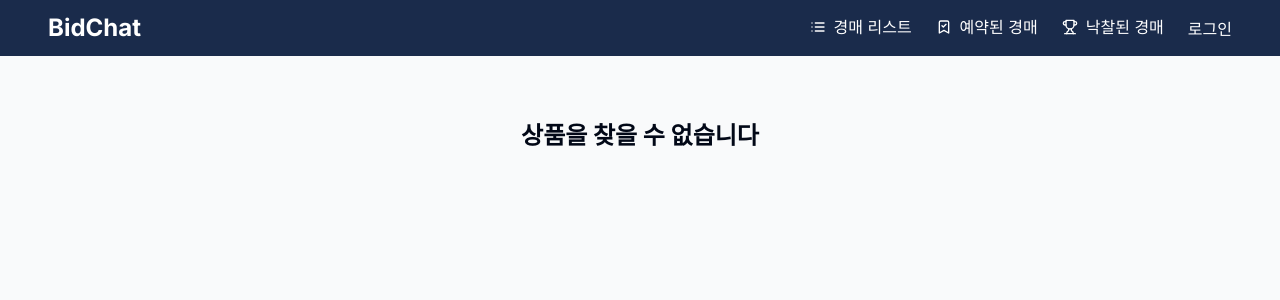
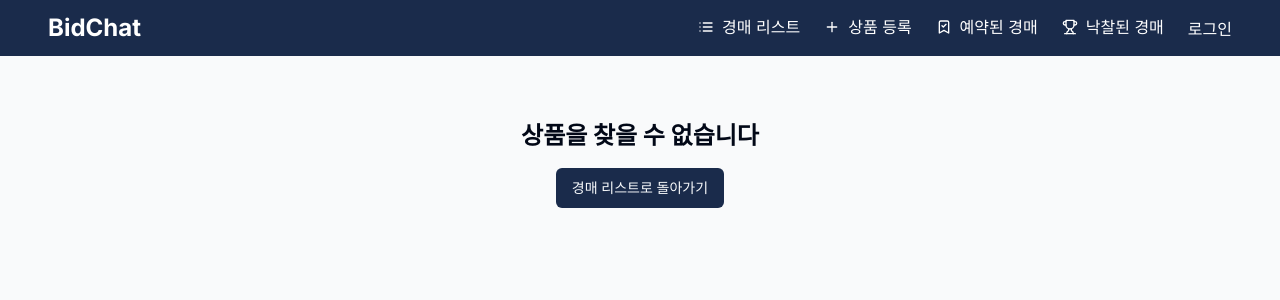
Before and after one commit to rlawjdgkr/bidchat-exchange, a React (Vite) app: page /auction/1 in a window 1280 px wide. Shown: the top 300 px of the page. Built offline with nearby package versions, Linux system fonts and the light colour scheme.

Commit message:
Fix navigation issues
Fixes issues where the product registration page is not visible and the "Bid" button leads to a 404 error.

```diff
--- a/src/App.tsx
+++ b/src/App.tsx
@@ -1,3 +1,4 @@
+
 import { Toaster } from "@/components/ui/toaster";
 import { Toaster as Sonner } from "@/components/ui/sonner";
 import { TooltipProvider } from "@/components/ui/tooltip";
--- a/src/components/Layout.tsx
+++ b/src/components/Layout.tsx
@@ -1,7 +1,7 @@
 
 import React from "react";
 import { Link } from "react-router-dom";
-import { Trophy, List, BookmarkCheck } from "lucide-react";
+import { Trophy, List, BookmarkCheck, Plus } from "lucide-react";
 
 const Layout = ({ children }: { children: React.ReactNode }) => {
   return (
@@ -15,6 +15,10 @@ const Layout = ({ children }: { children: React.ReactNode }) => {
             <Link to="/auctions" className="hover:text-accent inline-flex items-center gap-2">
               <List className="w-4 h-4" />
               경매 리스트
+            </Link>
+            <Link to="/register-product" className="hover:text-accent inline-flex items-center gap-2">
+              <Plus className="w-4 h-4" />
+              상품 등록
             </Link>
             <Link to="/reserved-auctions" className="hover:text-accent inline-flex items-center gap-2">
               <BookmarkCheck className="w-4 h-4" />
--- a/src/pages/AuctionDetail.tsx
+++ b/src/pages/AuctionDetail.tsx
@@ -29,6 +29,9 @@ const AuctionDetail = () => {
       <Layout>
         <div className="text-center py-8">
           <h1 className="text-2xl font-bold">상품을 찾을 수 없습니다</h1>
+          <Button onClick={() => navigate("/auctions")} className="mt-4">
+            경매 리스트로 돌아가기
+          </Button>
         </div>
       </Layout>
     );
@@ -37,7 +40,7 @@ const AuctionDetail = () => {
   const handleBid = () => {
     const existingReserved = JSON.parse(localStorage.getItem("reservedAuctions") || "[]");
 
-    if (!existingReserved.find((auction: any) => auction.id === id)) {
+    if (!existingReserved.find((auction: Product) => auction.id === id)) {
       existingReserved.push(product);
       localStorage.setItem("reservedAuctions", JSON.stringify(existingReserved));
     }
```
